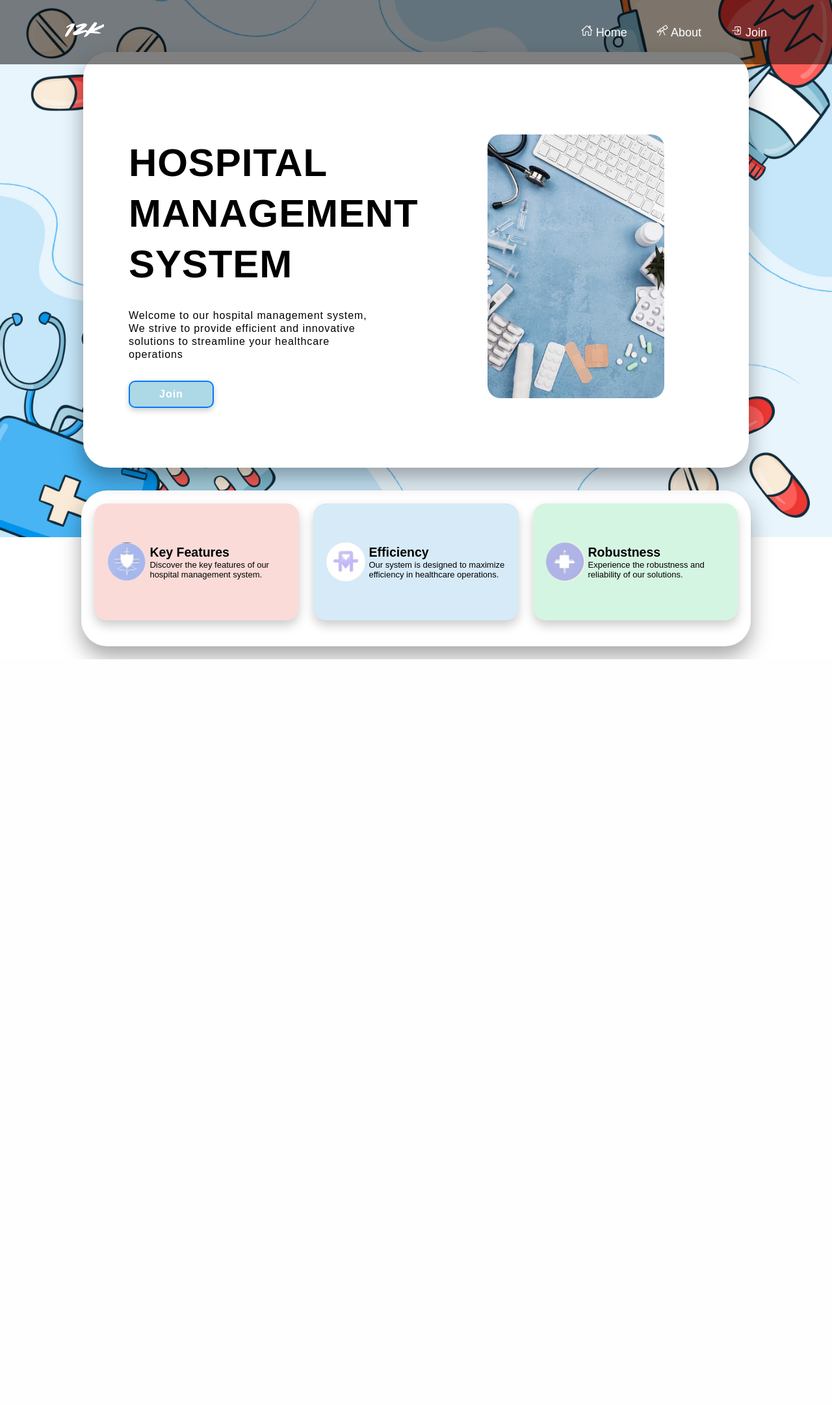
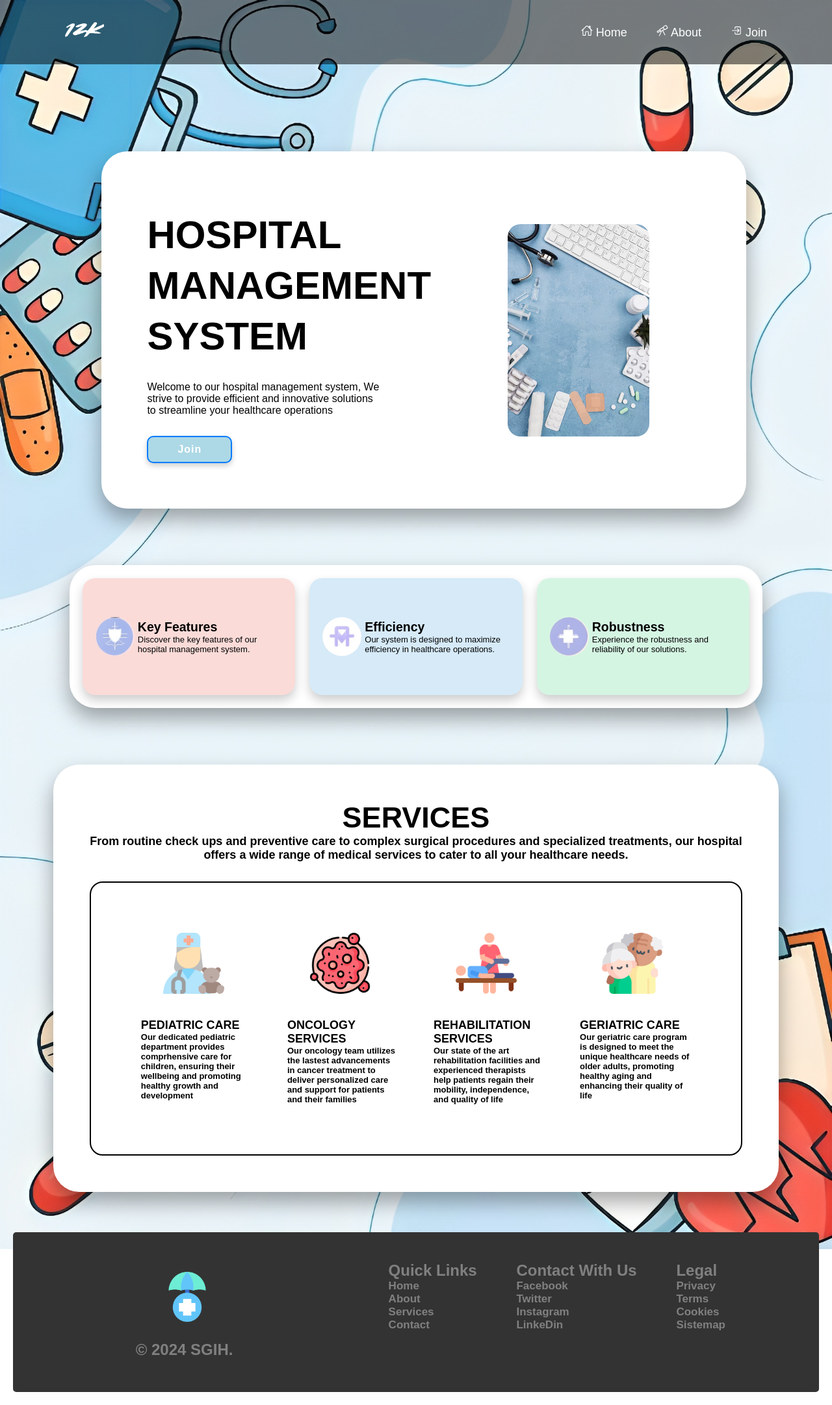
Before and after one commit to xofranc/Django-CRUD, a Django app: page / in a window 1280 px wide. Shown: the whole page at 65% size. Before the commit the page ends 1015 px from the top, so only its background shows below. Run offline with Django 5.2, Linux system fonts and the light colour scheme.

Commit message:
AvanceHomeV2

```diff
--- a/historial/static/css/styles.css
+++ b/historial/static/css/styles.css
@@ -10,23 +10,22 @@
 }
 
 body {
+    background-color: #45b0de;
+    background: url("../img/hdhdfondovertical.png") no-repeat;
+    background-size: cover;
+
     min-height: 100vh;
-    background: url("../img/7283494.jpg") no-repeat;
-    background-size: cover;
-    background-position: center;
+    height: 100vh;
     display: flex;
     align-items: center;
     justify-content: center;
     flex-direction: column;
-    height: 100vh;
-
 }
 
 /*  animaciones botones */
 
 button {
     display: flex;
-
     align-items: center;
     justify-content: center;
     background-color: #eeeeee4b;
@@ -95,7 +94,7 @@ button:hover {
 }
 
 
-/*login parte despues de body*/
+/*login*/
 
 .contenedor {
     background-color: #fff;
@@ -104,7 +103,6 @@ button:hover {
     position: relative;
     overflow: hidden;
     width: 768px;
-    max-width: 100%;
     min-height: 480px;
 }
 
@@ -345,34 +343,23 @@ button:hover {
     transform: translateX(200%);
 }
 
+/* Home */
+
 .homecontainer {
-    line-height: 20px;
-    letter-spacing: 0.9px;
-    width: 80%;
     padding: 20px;
     box-shadow: 0 16px 32px rgba(0, 0, 0, 0.35);
-    text-align: center;
     background-color: white;
     border-radius: 40px;
-    margin: auto;
-    max-width: 100%;
-    max-height: 100%;
-    display: flex;
-    justify-content: center;
-    align-items: center;
-    height: 80vh;
-    position: absolute;
-    top: 0;
-    bottom: 0;
-    left: 0;
-    right: 0;
+    margin: 7%;
+    margin-left: 11%;
+    margin-top: 115%;
+    width: 80%;
+    height: auto;
 }
 
 .homecontent {
     display: flex;
     justify-content: space-between;
-    margin-top: 20px;
-
 }
 
 .hometext-section {
@@ -381,19 +368,14 @@ button:hover {
     padding: 50px;
     text-align: left;
     margin-top: 20px;
-
 }
 
 .hometext-section h1 {
     font-size: 60px;
     margin-bottom: 30px;
     line-height: 1.3;
-    text-emphasis-color: #000000;
 }
 
-hometext-section p {
-    font-size: 20px;
-}
 
 .image-section {
     padding: 20px;
@@ -405,23 +387,22 @@ hometext-section p {
 
 .image-section img {
     border-radius: 20px;
-    max-width: 100%;
     height: auto; /* Maintain aspect ratio */
     object-fit: cover; /* Cover the container while maintaining aspect ratio */
-    max-width: 60%; /* Ensure the image does not exceed the container height */
+    max-width: 50%; /* Ensure the image does not exceed the container height */
 }
 
 .homecontainer button {
-    background-color: #add8e6;
-    border: 2px solid #007BFF;
-    border-radius: 10px;
+    background-color: #add8e6; /* Light blue color */
+    border: 2px solid #007BFF; /* Border color */
+    border-radius: 10px; /* Rounded corners */
     padding: 10px 45px;
     color: white;
     font-size: 16px;
     font-weight: 600;
     cursor: pointer;
-    box-shadow: 0 4px 8px rgba(0, 0, 0, 0.2);
-    transition: background-color 0.3s ease, transform 0.3s ease;
+    box-shadow: 0 4px 8px rgba(0, 0, 0, 0.2); /* Shadow */
+    transition: background-color 0.3s ease, transform 0.3s ease; /* Animation */
     margin-top: 30px;
 }
 
@@ -430,27 +411,14 @@ hometext-section p {
     transform: scale(1.05);
 }
 
-.homecontainer2 {
-    padding: 20px;
-    box-shadow: 0 16px 32px rgba(0, 0, 0, 0.35);
-    text-align: left;
-    background-color: white;
-    border-radius: 40px;
-    margin: auto;
-    max-width: 100%;
-    max-height: 100%;
-    display: flex;
-    width: 83%;
-    height: 30vh;
-    margin-top: 100vh;
-
-}
 
 .homecontainer2 .text-section {
     font-size: 13px;
     text-align: left;
     flex: 1; /* Permite que el texto ocupe el espacio restante */
 }
+
+/*keyfeatures*/
 
 .homecontainer2 {
     display: flex;
@@ -460,12 +428,8 @@ hometext-section p {
     box-shadow: 0 16px 32px rgba(0, 0, 0, 0.35);
     background-color: white;
     border-radius: 40px;
-    margin: auto;
-    max-width: 100%;
-    max-height: 100%;
-    width: 83%;
-    height: 30vh;
-    margin-top: 100vh;
+    margin: 7%;
+
 }
 
 .keycontainer, .effcontainer, .robcontainer {
@@ -509,3 +473,116 @@ hometext-section p {
     object-fit: cover;
     margin-right: 5px; /* Espacio entre la imagen y el texto */
 }
+
+/*services*/
+
+.services {
+    box-shadow: 0 16px 32px rgba(0, 0, 0, 0.35);
+    background-color: white;
+    border-radius: 40px;
+    margin: 5%;
+    display: flex;
+
+}
+
+.services-content {
+    margin: 5%;
+}
+
+.title-services {
+    text-align: center;
+    font-size: 30px;
+}
+.services-text {
+    text-align: center;
+    font-size: 12px;
+}
+
+.pediatric-care img, .oncology-services img, .rehabilitation-services img, .geriatric-care img {
+    max-width: 55%;
+    margin-left: 20%;
+    padding-bottom: 20%;
+}
+
+.services-content .container-services {
+    border: 2px solid #000;
+    border-radius: 20px;
+    margin-top: 3%;
+}
+
+.container-services .content-container-services{
+    display: flex; /*esto*/
+    justify-content: space-between; /*con esto = centra los contenedores uno al lado del otro*/
+    padding: 5%;
+}
+
+.container-services .pediatric-care {
+    padding: 3%;
+    width: 25%;
+    height: auto;
+}
+.container-services .oncology-services {
+    padding: 3%;
+    width: 25%;
+    height: auto;
+}
+.container-services .rehabilitation-services {
+    padding: 3%;
+    width: 25%;
+    height: auto;
+}
+.container-services .geriatric-care {
+    padding: 3%;
+    width: 25%;
+    height: auto;
+}
+
+.pediatric-care h3, .oncology-services h3, .rehabilitation-services h3, .geriatric-care h3 {
+    font-size: small;
+
+}
+
+.pediatric-care h2, .oncology-services h2, .rehabilitation-services h2, .geriatric-care h2 {
+    font-size: large;
+}
+
+/*footer*/
+
+.footer {
+    background-color: #333;
+    border-radius: 5px;
+    margin-top: 5%; /* distancia de footer del elemento de encima */
+    padding: 2%;
+    padding-right: 10%;
+}
+
+.footer .text-section2, .footer .text-section3, .footer .text-section4 {
+    padding: 20px;
+    color: gray;
+    text-align: left;
+}
+
+.footer .footer-copyright {
+    color: gray;
+    text-align: left;
+    margin-top: 5%;
+    margin-bottom: 5%;
+    border-radius: 5px;
+    padding-left: 32%;
+}
+
+.footer .footer-section2 h3, .footer .footer-section3 h3, .footer .footer-section4 h3 {
+    font-size: 17px;
+}
+
+.footer-section1 img {
+    max-width: 15%;
+    margin-left: 40%;
+    margin-top: 7%;
+}
+
+.footerimage {
+    display: flex;
+    justify-content: center;
+    align-items: center;
+}
--- a/historial/templates/home.html
+++ b/historial/templates/home.html
@@ -36,4 +36,87 @@
         </div>
     </div>
 </div>
+
+
+<!-- services -->
+
+<div class="services">
+    <div class="services-content">
+        <div class="title-services">
+            <h2>SERVICES</h2>
+        </div>
+        <div class="services-text">
+            <h2>From routine check ups and preventive care to complex surgical procedures and specialized treatments, our hospital offers a wide range of medical services to cater to all your healthcare needs.</h2>
+        </div>
+        <div class="container-services">
+            <div class="content-container-services">
+                <div class="pediatric-care">
+                    <img src="../static/img/pediatricimg.png" alt="pediatric-img">
+                    <h2>PEDIATRIC CARE</h2>
+                    <h3>Our dedicated pediatric department provides comprhensive care for children, ensuring their wellbeing and promoting healthy growth and development</h3>
+                </div>
+                <div class="oncology-services">
+                    <img src="../static/img/oncologyimg.png" alt="oncology-img">
+                    <h2>ONCOLOGY SERVICES</h2>
+                    <h3>Our oncology team utilizes the lastest advancements in cancer treatment to deliver personalized care and support for patients and their families</h3>
+                </div>
+                <div class="rehabilitation-services">
+                    <img src="../static/img/rehabilitationimg.png" alt="rehabilitation-img">
+                    <h2>REHABILITATION SERVICES</h2>
+                    <h3>Our state of the art rehabilitation facilities and experienced therapists help patients regain their mobility, independence, and quality of life</h3>
+                </div>
+                <div class="geriatric-care">
+                    <img src="../static/img/geriatricimg.png" alt="geriatric-img">
+                    <h2>GERIATRIC CARE</h2>
+                    <h3>Our geriatric care program is designed to meet the unique healthcare needs of older adults, promoting healthy aging and enhancing their quality of life</h3>
+                </div>
+            </div>
+        </div>
+    </div>
+
+</div>
+
+<!-- footer -->
+
+<div class="footer">
+    <div class="homecontent">
+        <div class="footer-section1">
+            <img src="../static/img/copyrightmedical.png" alt="footerimage">
+            <div class="footer-copyright">
+                <h2>© 2024 SGIH.</h2>
+            </div>
+        </div>
+        <div class="footer-section2">
+            <div class="text-section2">
+                <!-- se puede cambiar por <a href>... -->
+                <h2>Quick Links</h2>
+                <h3>Home</h3>
+                <h3>About</h3>
+                <h3>Services</h3>
+                <h3>Contact</h3>
+            </div>
+        </div>
+        <div class="footer-section3">
+            <div class="text-section3">
+                <h2>Contact With Us</h2>
+                <h3>Facebook</h3>
+                <h3>Twitter</h3>
+                <h3>Instagram</h3>
+                <h3>LinkeDin</h3>
+            </div>
+        </div>
+        <div class="footer-section4">
+            <div class="text-section4">
+                <h2>Legal</h2>
+                <h3>Privacy</h3>
+                <h3>Terms</h3>
+                <h3>Cookies</h3>
+                <h3>Sistemap</h3>
+            </div>
+        </div>
+
+    </div>
+</div>
+
+
 {% endblock %}
```
Also changed, not shown: historial/static/img/copyrightmedical.png (added), historial/static/img/fondopagina.jpg (added), historial/static/img/fondovertical.jpg (added), historial/static/img/geriatricimg.png (added), historial/static/img/hdfondovertical.jpg (added), historial/static/img/hdhdfondovertical.png (added), historial/static/img/libro.png (added), historial/static/img/oncologyimg.png (added), historial/static/img/pediatrician.png (added), historial/static/img/pediatricimg.png (added), historial/static/img/rehabilitationimg.png (added).
